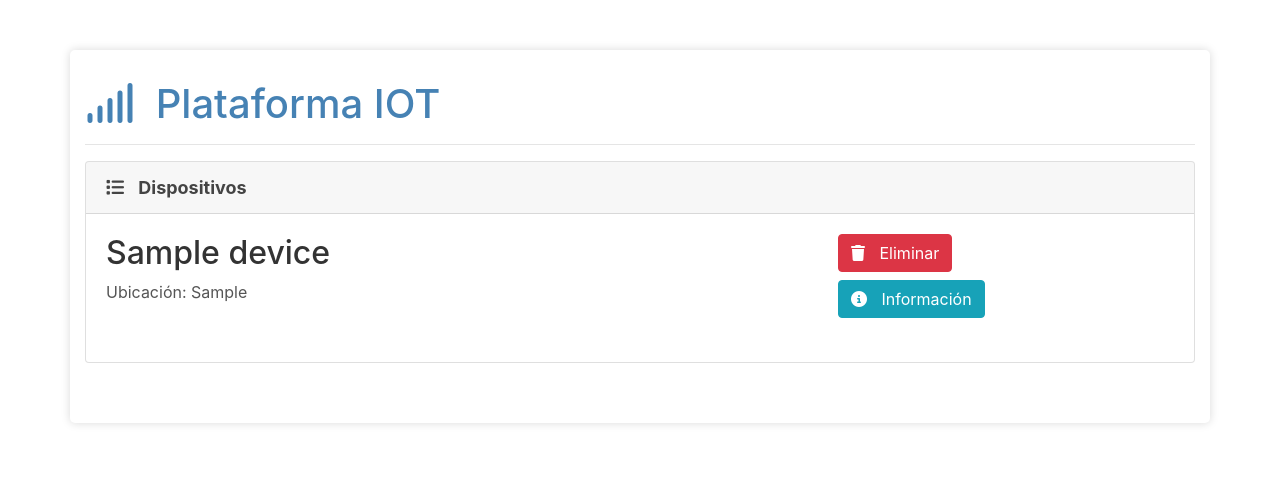
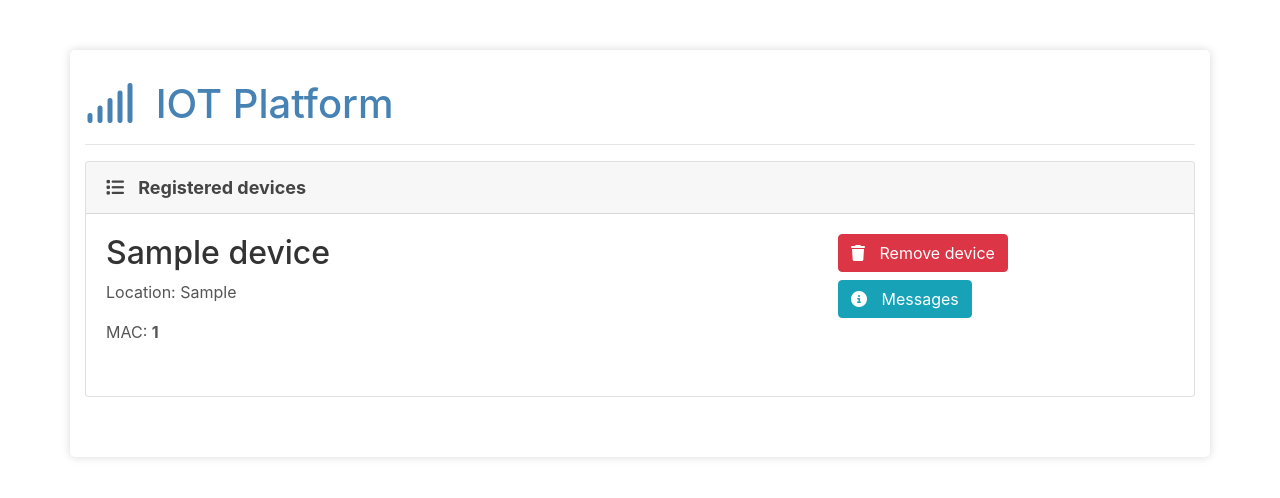
Before and after one commit to antoniol00/Practica_IoT_E2EE, a Flask app: page / in a window 1280 px wide. Shown: the top 498 px of the page. Run offline with Flask 3, Linux system fonts and the light colour scheme; tables that the repository leaves empty hold one stand-in row (values such as "Sample post"); some libraries are stand-ins or nearby versions.

Commit message:
bugfixing and final touches

```diff
--- a/platform/app.py
+++ b/platform/app.py
@@ -1,5 +1,6 @@
 from flask import Flask, render_template, request, redirect
 from flask_sqlalchemy import SQLAlchemy
+from datetime import timedelta
 from datetime import datetime
 import sys
 import subprocess
@@ -40,6 +41,7 @@ class Message(db.Model):
     __tablename__ = 'message'
     id = db.Column(db.Integer, primary_key=True)
     message = db.Column(db.String(200), nullable=False)
+    aad = db.Column(db.String(200), nullable=True)
     time = db.Column(db.DateTime, default=datetime.now)
     device_id = db.Column(db.String(200), db.ForeignKey(
         'device.id'), nullable=False)
@@ -49,9 +51,10 @@ class Message(db.Model):
     def __repr__(self):
         return '<Message %r>' % self.message
 
-    def __init__(self, message, device):
+    def __init__(self, message, device, aad):
         self.message = message
         self.device = device
+        self.aad = aad
 
 
 @app.route('/')
@@ -60,26 +63,29 @@ def index():
     return render_template('index.html', devices=devices)
 
 
-@app.route('/eliminar_dispositivo/<string:device_id>', methods=['POST'])
-def eliminar_dispositivo(device_id):
+@app.route('/remove/<string:device_id>', methods=['POST'])
+def remove(device_id):
     device = Device.query.get(device_id)
     if device:
         db.session.delete(device)
         db.session.commit()
     return redirect('/')
 
+@app.route('/device/<string:device_id>/messages', methods=['GET'])
+def device(device_id):
 
-@app.route('/informacion_dispositivo/<string:device_id>', methods=['GET'])
-def informacion_dispositivo(device_id):
-    messages = Message.query.filter_by(device_id=device_id).order_by(Message.time.desc())
     device = Device.query.get(device_id)
+    messages = Message.query.filter_by(device_id=device_id).order_by(Message.time.desc()).limit(10).all()
+    next_key_update = device.date_register + timedelta(minutes=5)
+
     # lógica para obtener la información del dispositivo correspondiente al ID
-    return render_template('informacion_dispositivo.html', messages=messages, device=device)
+    return render_template('device_messages.html', device=device, messages=messages,next_key_update=next_key_update)
 
 def recreate_db():
     with app.app_context():
         db.drop_all()
         db.create_all()
+
 
 if __name__ == "__main__":
     recreate_db()
--- a/platform/templates/index.html
+++ b/platform/templates/index.html
@@ -1,45 +1,48 @@
 {% extends 'base.html' %}
 
 {% block head %}
-<title>Plataforma IoT</title>
+<title>IOT Platform</title>
 {% endblock %}
 
 {% block body %}
 
 <div class="container">
-    <h1><i class="fas fa-signal"></i> Plataforma IOT</h1>
+    <h1><i class="fas fa-signal"></i> IOT Platform</h1>
     <hr>
     <div class="card">
         <div class="card-header">
-            <i class="fas fa-list"></i> Dispositivos
+            <i class="fas fa-list"></i> Registered devices
         </div>
         <div class="card-body">
+            {% if devices %}
             {% for device in devices %}
             <div class="row mb-3">
                 <div class="col-md-8">
                     <h2>{{ device.name }}</h2>
-                    <p>Ubicación: {{ device.location }}</p>
+                    <p>Location: {{ device.location }}</p>
+                    <p>MAC: <strong>{{ device.id }}</strong></p>
                 </div>
                 <div class="col-md-4">
-                    <form method="POST" action="{{ url_for('eliminar_dispositivo', device_id=device.id) }}">
+                    <form method="POST" action="{{ url_for('remove', device_id=device.id) }}">
                         <button type="submit" class="btn btn-danger mb-2">
-                            <i class="fas fa-trash"></i> Eliminar
+                            <i class="fas fa-trash"></i> Remove device
                         </button>
                     </form>
-                    <form method="GET" action="{{ url_for('informacion_dispositivo', device_id=device.id) }}">
+                    <form method="GET" action="{{ url_for('device', device_id=device.id) }}">
                         <button type="submit" class="btn btn-info mb-2">
-                            <i class="fas fa-info-circle"></i> Información
+                            <i class="fas fa-info-circle"></i> Messages
                         </button>
                     </form>
                 </div>
             </div>
             {% endfor %}
+            {% else %}
+            <div class="alert alert-danger">
+                <i class="fas fa-exclamation-triangle"></i> There are currently no registered devices.
+            </div>
+            {% endif %}
         </div>
     </div>
 </div>
 
-
-
-
-
 {% endblock %}
```
Also changed, not shown: platform/platform_mqtt.py (+4 -5 lines), platform/templates/device_messages.html (added, +74 -0 lines), platform/templates/informacion_dispositivo.html (deleted, +0 -39 lines).
